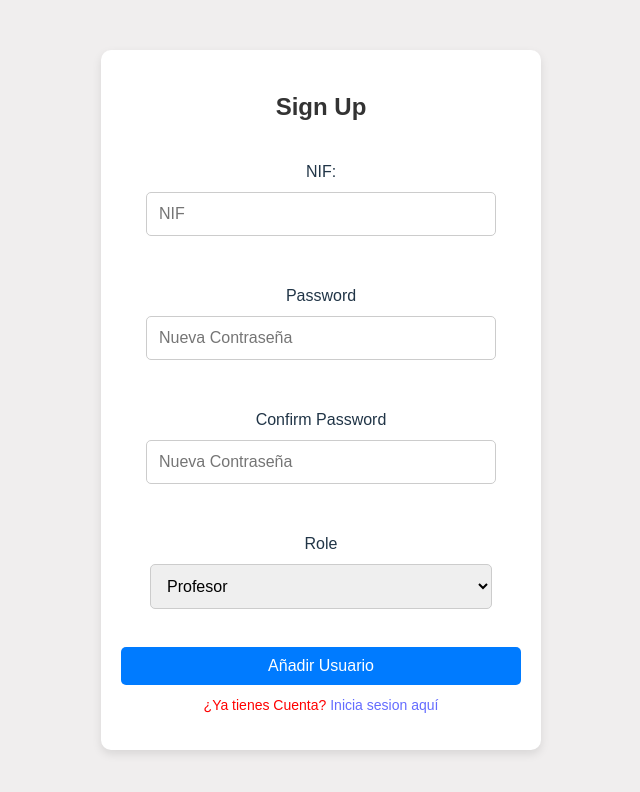
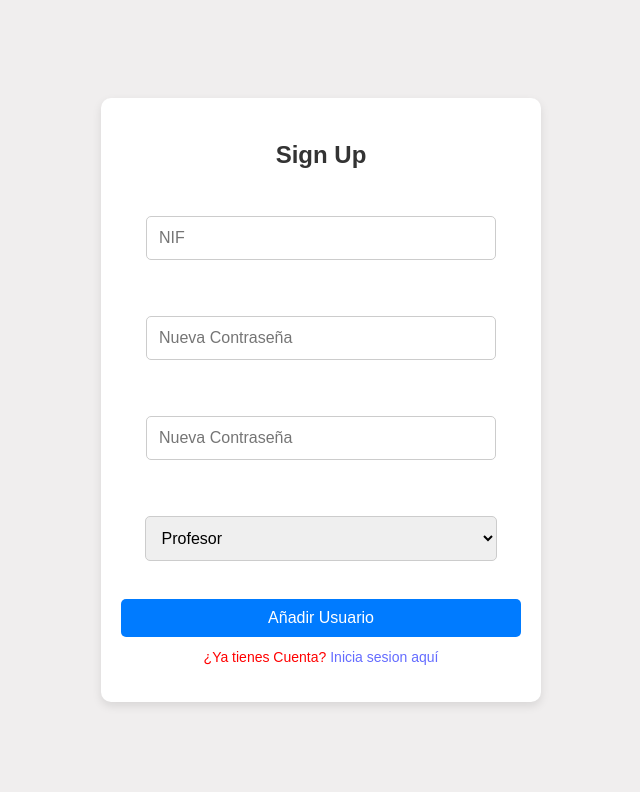
Before and after one commit to UnPerrete/aplicaciondualab, a React (Vite) app: page /register in a window 1280 px wide. Shown: the top 792 px of the page, without its empty margins (319-959 px from the left). Built offline with nearby package versions, Linux system fonts and the light colour scheme.

Commit message:
Arreglo del aspecto de Signup

```diff
--- a/src/components/Signup.jsx
+++ b/src/components/Signup.jsx
@@ -3,7 +3,7 @@ import CryptoJS from "crypto-js";
 import { Link } from "react-router-dom";
 import { useNavigate } from "react-router-dom";
 import { useAuth } from '../context/AuthProvider';
-import "../styles/Login.css";
+import "../styles/Signup.css";
 
 export default function Signup() {
     const [formData, setFormData] = useState({'role': 'Profesor'});
@@ -45,23 +45,19 @@ export default function Signup() {
         }
 
   return (
-    <div className='login-container'>
+    <div className='signup-container'>
         <form className="user-form" onSubmit={handleSubmit}>
           <h2>Sign Up</h2>
           <div className="form-group">
-            <label htmlFor="NIF">NIF:</label>
             <input type="text" name="nif" placeholder="NIF" onChange={handleChange} />
           </div>
           <div className="form-group">
-            <label htmlFor="pass">Password</label>
             <input type="password" name="pass" placeholder="Nueva Contraseña" onChange={handleChange}/>
           </div>
           <div className="form-group">
-            <label htmlFor="confirmpass">Confirm Password</label>
             <input type="password" name="confirmpass" placeholder="Nueva Contraseña" onChange={handleChange}/>
           </div>
           <div className="form-group">
-            <label htmlFor="role">Role</label>
             <select name="role" onChange={handleChange}>
                 <option value="profesor">Profesor</option>
                 <option value="alumno">Alumno</option>
--- /dev/null
+++ b/src/styles/Signup.css
@@ -0,0 +1,69 @@
+  /* Contenedor del formulario */
+  .signup-container {
+    background: white;
+    padding: 20px;
+    border-radius: 10px;
+    box-shadow: 0px 4px 10px rgba(0, 0, 0, 0.1);
+    width: 400px;
+    display: flex;
+    /* Usa flexbox */
+    flex-direction: column;
+    /* Apila los elementos en columna */
+    align-items: center;
+    /* Centra los elementos horizontalmente */
+
+  }
+
+  .signup-container form{
+    width: 100%;
+  }
+
+  /* Título */
+  .signup-container h2 {
+    margin-bottom: 15px;
+    color: #333;
+  }
+
+  /* Campos de entrada */
+  .signup-container input {
+    width: 90%;
+    padding: 12px;
+    margin: 8px 0;
+    border: 1px solid #ccc;
+    border-radius: 5px;
+    font-size: 16px;
+  }
+
+  .signup-container select {
+    width: 98%;
+    /* Ocupa todo el ancho */
+    padding: 12px;
+    margin: 8px 0;
+    border: 1px solid #ccc;
+    border-radius: 5px;
+    font-size: 16px;
+  }
+
+  /* Botón */
+  .signup-container button {
+    width: 100%;
+    padding: 10px;
+    background-color: #007bff;
+    border: none;
+    color: white;
+    font-size: 16px;
+    cursor: pointer;
+    margin-top: 10px;
+    border-radius: 5px;
+  }
+
+  .signup-container button:hover {
+    background-color: #0056b3;
+  }
+
+  /* Mensaje de error */
+  .signup-container p {
+    color: red;
+    margin-top: 10px;
+    font-size: 14px;
+  }
```
